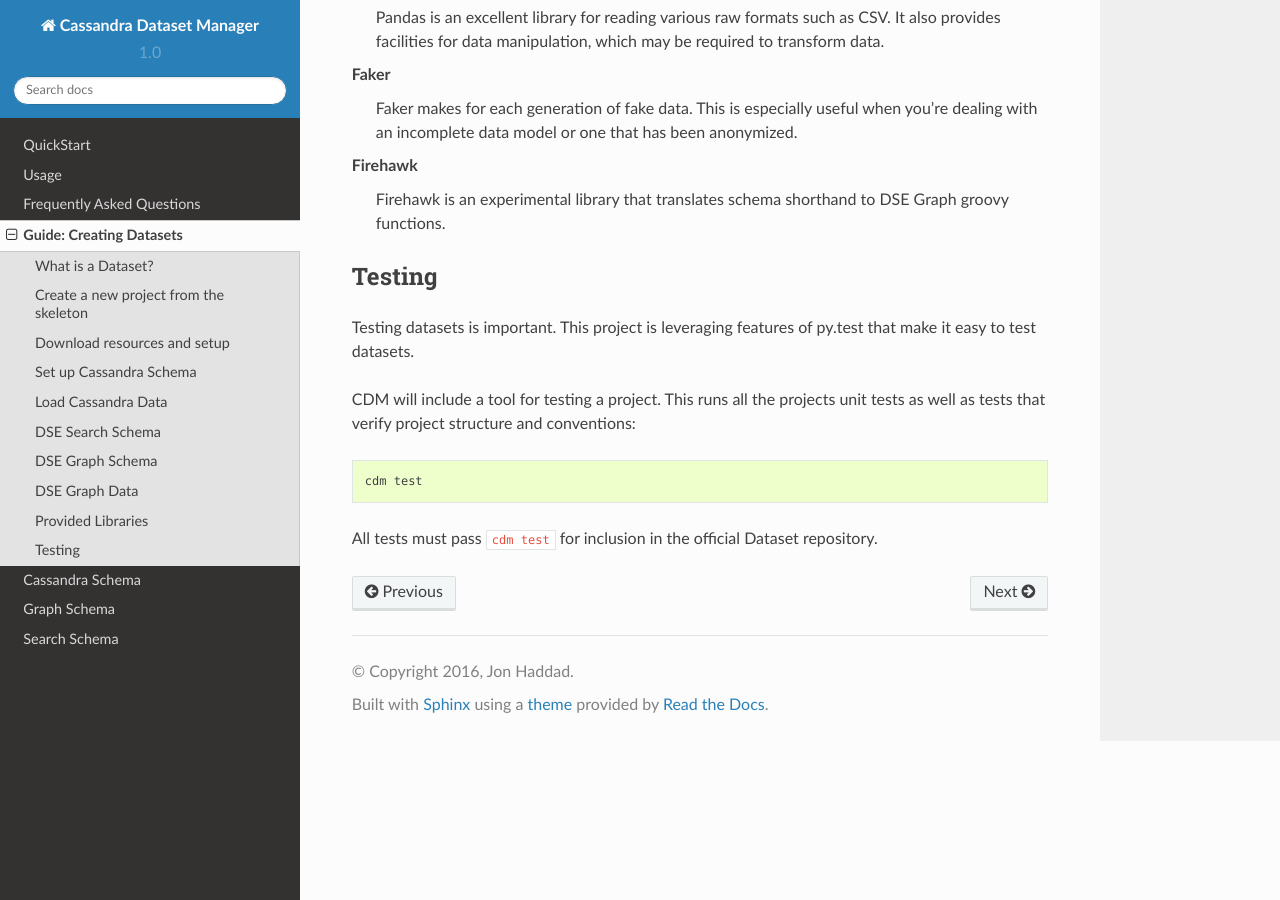
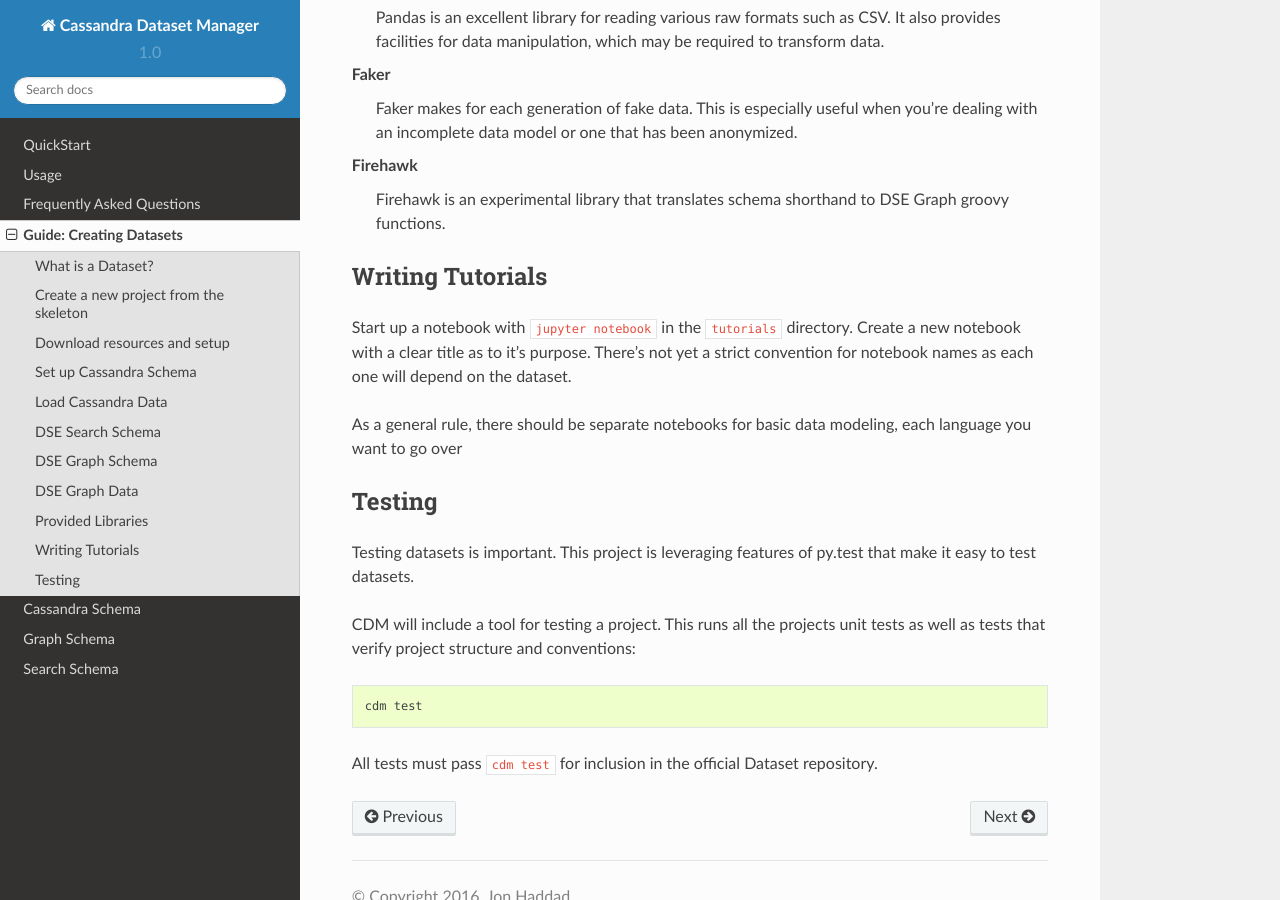
Before and after one commit to riptano/cdm, a Sphinx documentation site: the page built from docs/datasets.rst, in a window 1280 px wide and 900 px high, scrolled down 3029 px. Built offline with Sphinx 7.4.7 and the Read the Docs theme 2.0.0, drawn with Linux system fonts in a browser that asks for light colours.

Commit message:
starting to work on tutorials

```diff
--- a/docs/datasets.rst
+++ b/docs/datasets.rst
@@ -123,6 +123,12 @@ Faker
 Firehawk
     Firehawk is an experimental library that translates schema shorthand to DSE Graph groovy functions.
 
+Writing Tutorials
+-------------------
+
+Start up a notebook with :code:`jupyter notebook` in the :code:`tutorials` directory.  Create a new notebook with a clear title as to it's purpose.  There's not yet a strict convention for notebook names as each one will depend on the dataset.
+
+As a general rule, there should be separate notebooks for basic data modeling, each language you want to go over
 
 Testing
 -------
```
